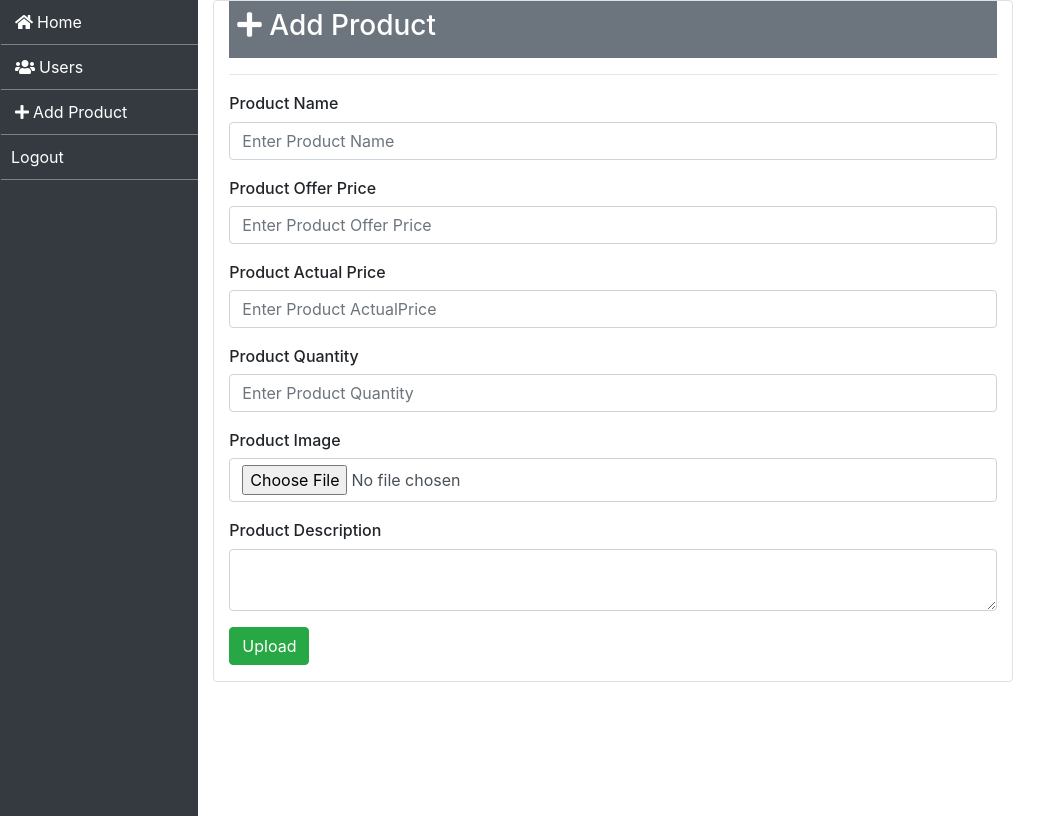
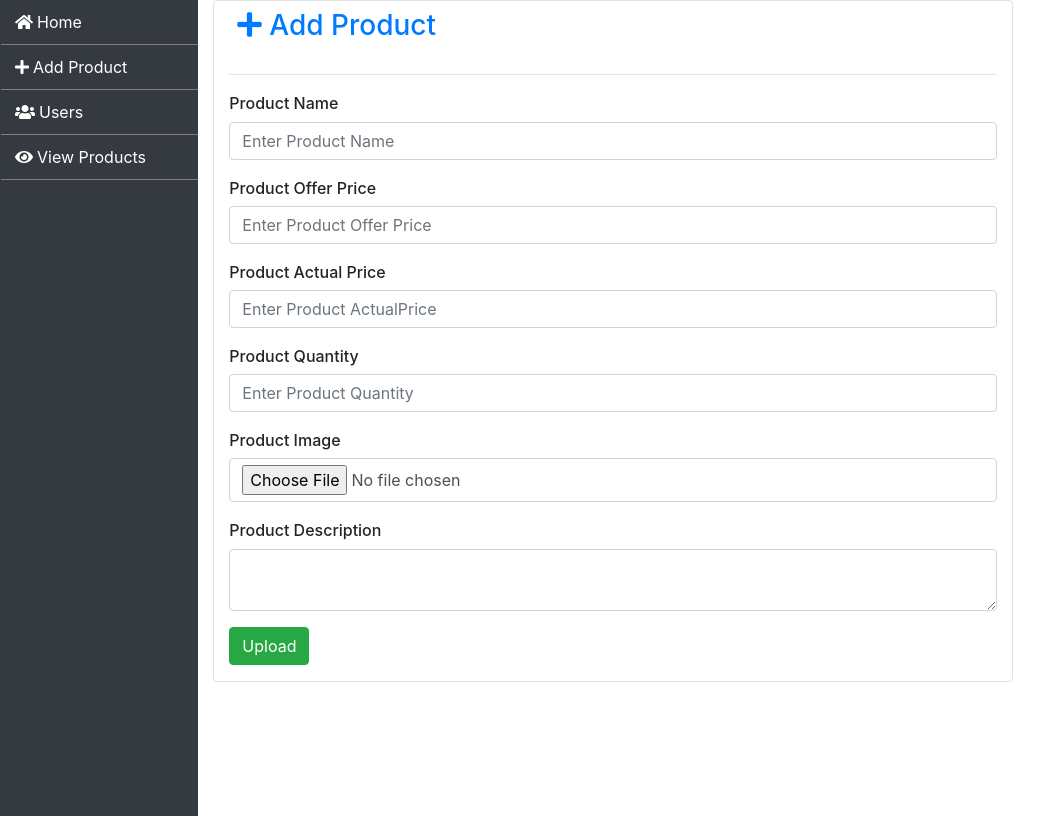
Before and after one commit to raviPrajapati14/printing-demo-website, a PHP site: page /add_product.php in a window 1280 px wide. Shown: the part 87-903 px from the top of the page, without its empty margins (0-1064 px from the left). Run offline with PHP 8.4, Linux system fonts and the light colour scheme; the visitor is signed in with stand-in values (Sample User, id 1).

Commit message:
admin update

```diff
--- a/admin/add_product.php
+++ b/admin/add_product.php
@@ -1,21 +1,30 @@
 <?php
 include "header.php";
-include "connection.php"
+include "connection.php";
+session_start();
+if ($_SESSION["admin"] == "") {
+?>
+    <script type="text/javascript">
+        window.location = "admin_login.php";
+    </script>
+<?php
+}
+
 ?>
 
 <div class="main-container container-fluid row p-0 d-flex">
     <div class="col-lg-2 col-md-2 col-2 p-0 bg-dark">
                     <ul class="sidebar">
-                        <li class="d-flex"><i class="fa fa-home text-white p-1" aria-hidden="true"></i> <a href="admin_panel.php" class="text-white">Home</a> </li>
-                        <li class="d-flex"><i class="fa fa-users text-white p-1" aria-hidden="true"></i> <a href="#" class="text-white">Users</a> </li>
-                        <li class="d-flex"><i class="fa fa-plus text-white p-1" aria-hidden="true"></i> <a href="add_product.php" name="addproduct" class="text-white">Add Product</a> </li>
-                        <li class="d-flex"> <i class="fa fa-sign-out" aria-hidden="true"></i> <a href="logout.php" class="text-white">Logout</a> </li>
+                    <li class="d-flex"><i class="fa fa-home text-white p-1" aria-hidden="true"></i> <a href="admin_panel.php" class="text-white">Home</a> </li>
+            <li class="d-flex"><i class="fa fa-plus text-white p-1" aria-hidden="true"></i> <a href="add_product.php" name="addproduct" class="text-white">Add Product</a> </li>
+            <li class="d-flex"><i class="fa fa-users text-white p-1" aria-hidden="true"></i> <a href="admin_panel.php" class="text-white">Users</a> </li>
+            <li class="d-flex"><i class="fa fa-eye text-white p-1" aria-hidden="true"></i> <a href="admin_panel.php" class="text-white">View Products</a> </li>
                     </ul>
     </div>
 
     <div class="col-md-10 col-lg-10 col-2">
         <div class="container-fluid ml-0 border rounded" style="width:800px;">
-                <div class="bg-secondary p-2 text-white"> <h3> <i class="fa fa-plus" aria-hidden="true"></i> Add Product</h3></div>
+                <div class="p-2 text-primary"> <h3> <i class="fa fa-plus" aria-hidden="true"></i> Add Product</h3></div>
                 <hr>
             <form action="" method="post" enctype="multipart/form-data">
                 <div class="form-group">
```
